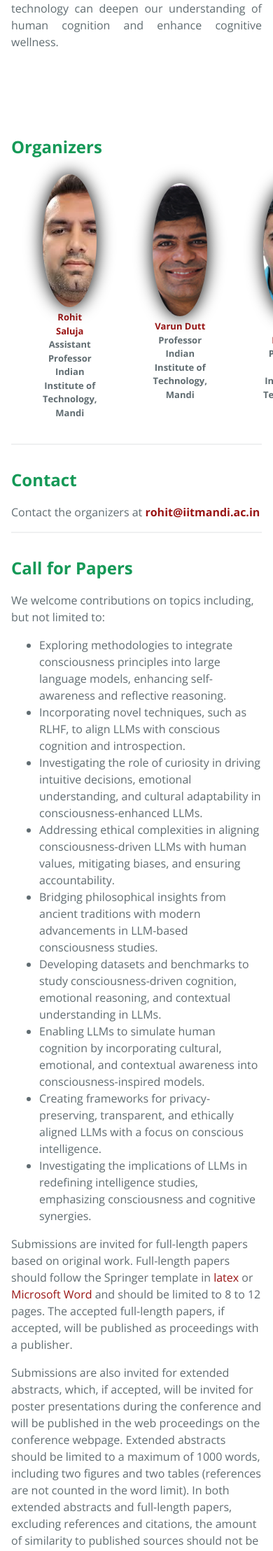
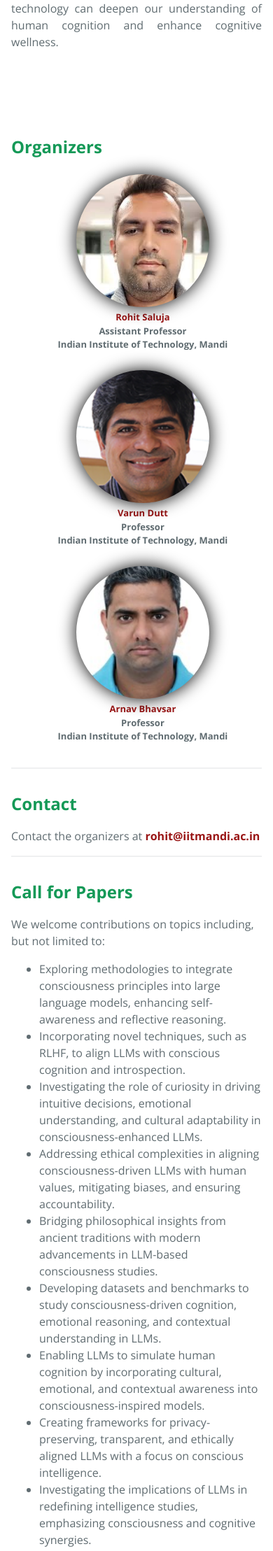
Before and after one commit to indicnlpiitmandi/indicnlpiitmandi.github.io, a Jekyll site: the page built from index.md, in a window 390 px wide. Shown: the part 3224-5441 px from the top of the page at 70% size. Built offline with Jekyll 4.4.1, drawn with Linux system fonts in a browser that asks for light colours; the repository's description, which GitHub fills in, is left out.

Commit message:
Update style.scss

```diff
--- a/assets/css/style.scss
+++ b/assets/css/style.scss
@@ -26,6 +26,15 @@ figure {
     text-align-last: center;
     -moz-text-align-last: justify;
   }
+
+@media (max-width: 768px) {
+    .container {
+        display: flex;
+        flex-direction: column; /* Stack items vertically */
+        justify-content: space-around;
+        align-items: center;
+    }
+}
 
 .main-content :first-child {
     margin-top: auto;
```
